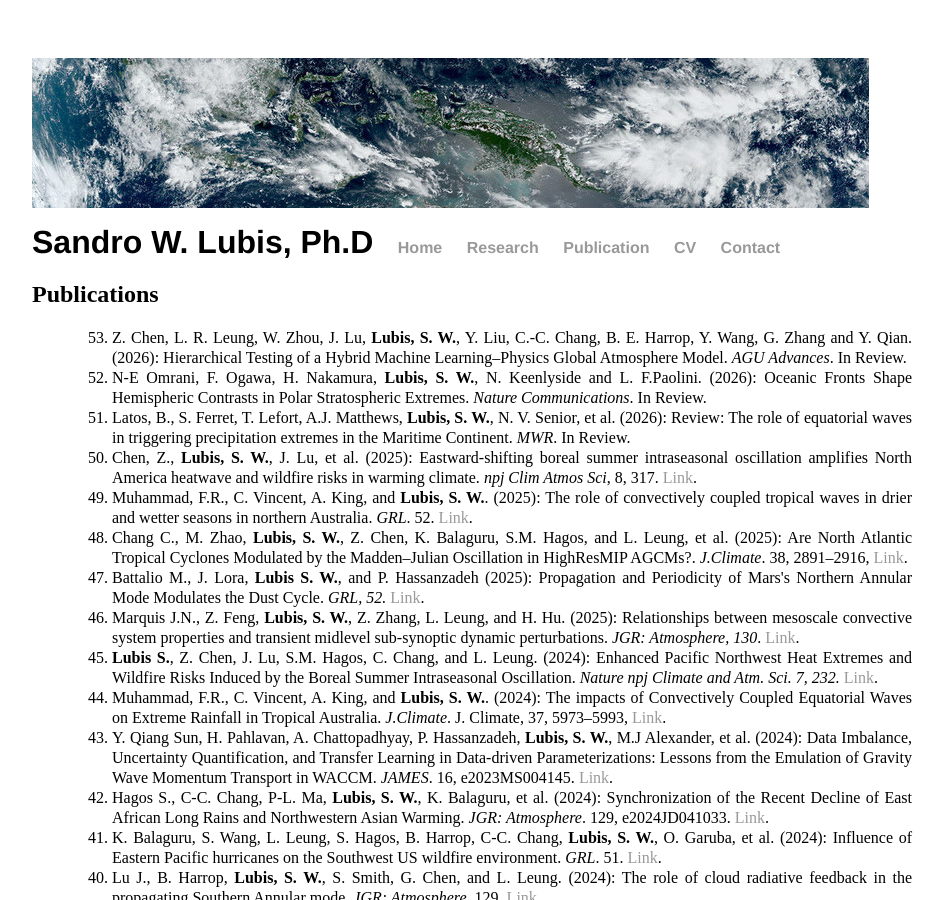
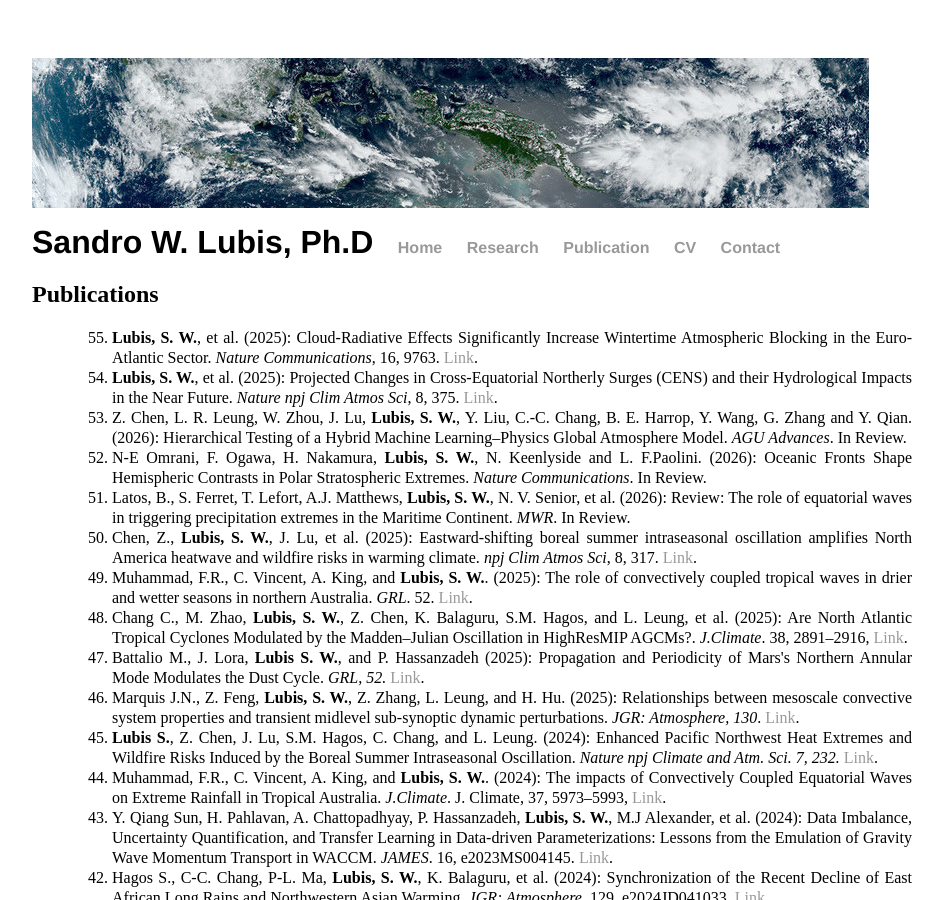
Before and after one commit to sandrolubis/sandrolubis.github.io, a Jekyll site: the page built from publication/index.html, in a window 1280 px wide and 900 px high. Shown: the whole window, without its empty margins (276-1220 px from the left). Built offline with Jekyll 4.4.1, drawn with Linux system fonts in a browser that asks for light colours.

Commit message:
Update index.html

```diff
--- a/publication/index.html
+++ b/publication/index.html
@@ -7,6 +7,8 @@ title: Publications | Sandro Lubis
 	<h2>Publications</h2>
 	<ol style="line-height:1.25; text-align:justify;">
 	<ol reversed>
+		<li> <b>Lubis, S. W.</b>, et al. (2025): Cloud-Radiative Effects Significantly Increase Wintertime Atmospheric Blocking in the Euro-Atlantic Sector. <i>Nature Communications</i>, 16, 9763. <a href="https://doi.org/10.1038/s41467-025-64672-9">Link</a>.</li>
+		<li> <b>Lubis, S. W.</b>, et al. (2025): Projected Changes in Cross-Equatorial Northerly Surges (CENS) and their Hydrological Impacts in the Near Future. <i>Nature npj Clim Atmos Sci</i>, 8, 375. <a href="https://doi.org/10.1038/s41612-025-01239-x">Link</a>.</li>
 		<li> Z. Chen, L. R. Leung, W. Zhou, J. Lu, <b>Lubis, S. W.</b>, Y. Liu, C.-C. Chang, B. E. Harrop, Y. Wang, G. Zhang and Y. Qian. (2026): Hierarchical Testing of a Hybrid Machine Learning–Physics Global Atmosphere Model. <i>AGU Advances</i>. In Review.</li>
 		<li> N-E Omrani, F. Ogawa, H. Nakamura, <b>Lubis, S. W.</b>, N. Keenlyside and L. F.Paolini. (2026): Oceanic Fronts Shape Hemispheric Contrasts in Polar Stratospheric Extremes. <i>Nature Communications</i>. In Review.</li>
 		<li> Latos, B., S. Ferret, T. Lefort, A.J. Matthews, <b>Lubis, S. W.</b>, N. V. Senior, et al. (2026): Review: The role of equatorial waves in triggering precipitation extremes in the Maritime Continent. <i>MWR</i>. In Review.</li>
```
